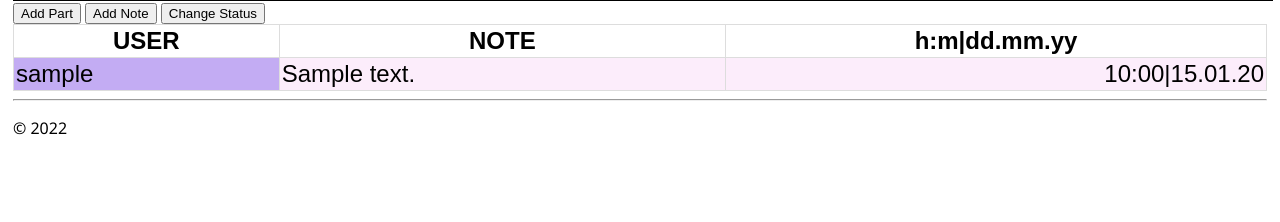
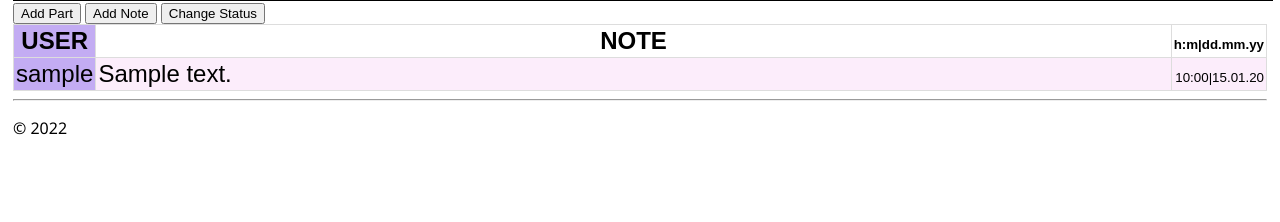
Before and after one commit to snowskeleton/djangoIdun, a Django app: page /ticket/1 in a window 1280 px wide. Shown: the part 376-598 px from the top of the page. Run offline with Django 4.2, Linux system fonts and the light colour scheme; a user stored in the database is signed in; tables that the repository leaves empty hold one stand-in row (values such as "Sample post").

Commit message:
Prettier than ever

```diff
--- a/nobility/models.py
+++ b/nobility/models.py
@@ -68,10 +68,6 @@ class Note(models.Model):
     ticket = models.ForeignKey(Ticket, on_delete=models.CASCADE)
     user = models.ForeignKey(settings.AUTH_USER_MODEL, on_delete=models.PROTECT)
 
-    def tableDate(self):
-
-        pass
-
 
 class Part(models.Model):
     name = models.CharField(max_length=127)
--- a/nobility/static/hello/site.css
+++ b/nobility/static/hello/site.css
@@ -101,8 +101,13 @@ tr:nth-child(even) {
 .table-username {
     background-color: rgb(195, 172, 243);
     vertical-align: text-top;
+    width: 20px;
+    overflow: hidden;
 }
 
 .table-date {
     text-align: right;
+    width: 60px;
+    font-size: smaller;
+    overflow: hidden;
 }
--- a/nobility/templates/nobility/ticket.html
+++ b/nobility/templates/nobility/ticket.html
@@ -53,9 +53,9 @@ Ticket #{{ ticket.id }}
     <table>
         <tbody>
             {% if ticket.hasNotes %}
-                <th>USER</th>
+                <th class="table-username">USER</th>
                 <th>NOTE</th>
-                <th>h:m|dd.mm.yy</th>
+                <th class="table-date">h:m|dd.mm.yy</th>
             {% endif %}
             {% for note in ticket.notes %}
                 <tr>
```
